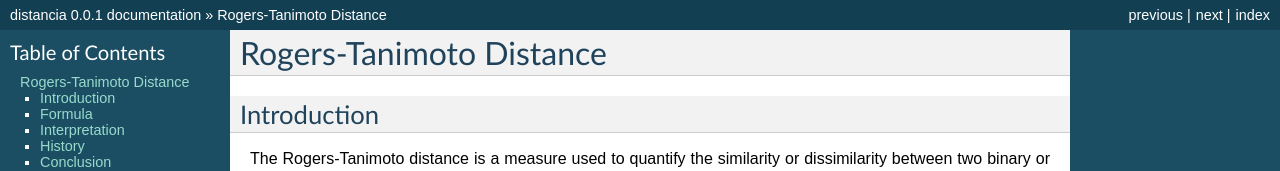
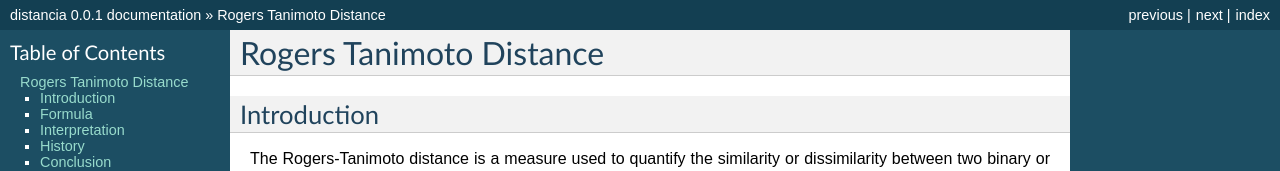
Before and after one commit to ym001/distancia, a Sphinx documentation site: the page built from docs/RogersTanimoto.rst, in a window 1280 px wide. Shown: the top 171 px of the page. Built offline with Sphinx 7.4.7, drawn with Linux system fonts in a browser that asks for light colours; pages that are not in the unit, such as notebooks, are missing from menus; some of the changed text lies outside the part shown.

```diff
--- a/docs/RogersTanimoto.rst
+++ b/docs/RogersTanimoto.rst
@@ -1,4 +1,4 @@
-Rogers-Tanimoto Distance
+Rogers Tanimoto Distance
 ========================
 
 Introduction
```
